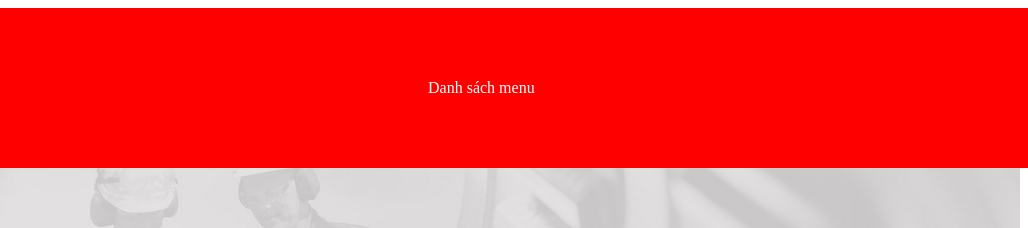
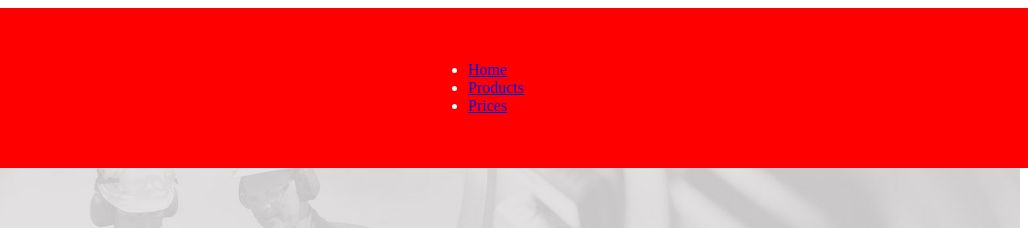
Before and after one commit to soo-ah-yu/buoi9a, a plain HTML site: page index.html in a window 1280 px wide. Shown: the top 228 px of the page, 252-1280 px from the left. Drawn offline with Linux system fonts and the light colour scheme.

Commit message:
Update index.html

```diff
--- a/index.html
+++ b/index.html
@@ -44,7 +44,11 @@
                 <img src ="logo.png" alt = "">
             </div>
         	<div class = "menu">
-            Danh sách menu
+            	<ul>
+                    <li> <a href ="#"> Home </a></li>
+					 <li> <a href ="#"> Products </a></li>
+                    <li> <a href = "#"> Prices </a></li>
+            	</ul>
         	</div>
         </div>
         <div class = "info">
```
